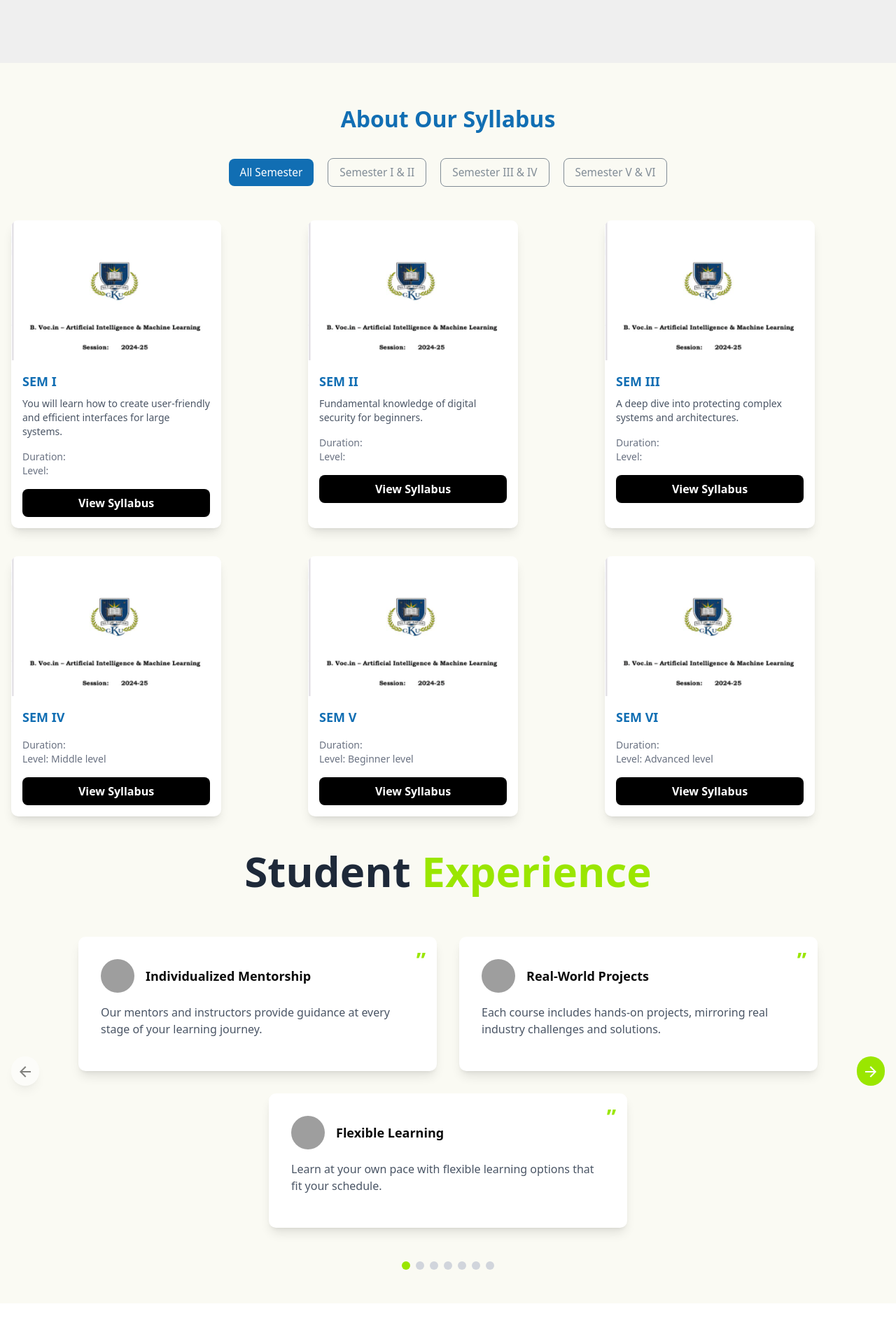
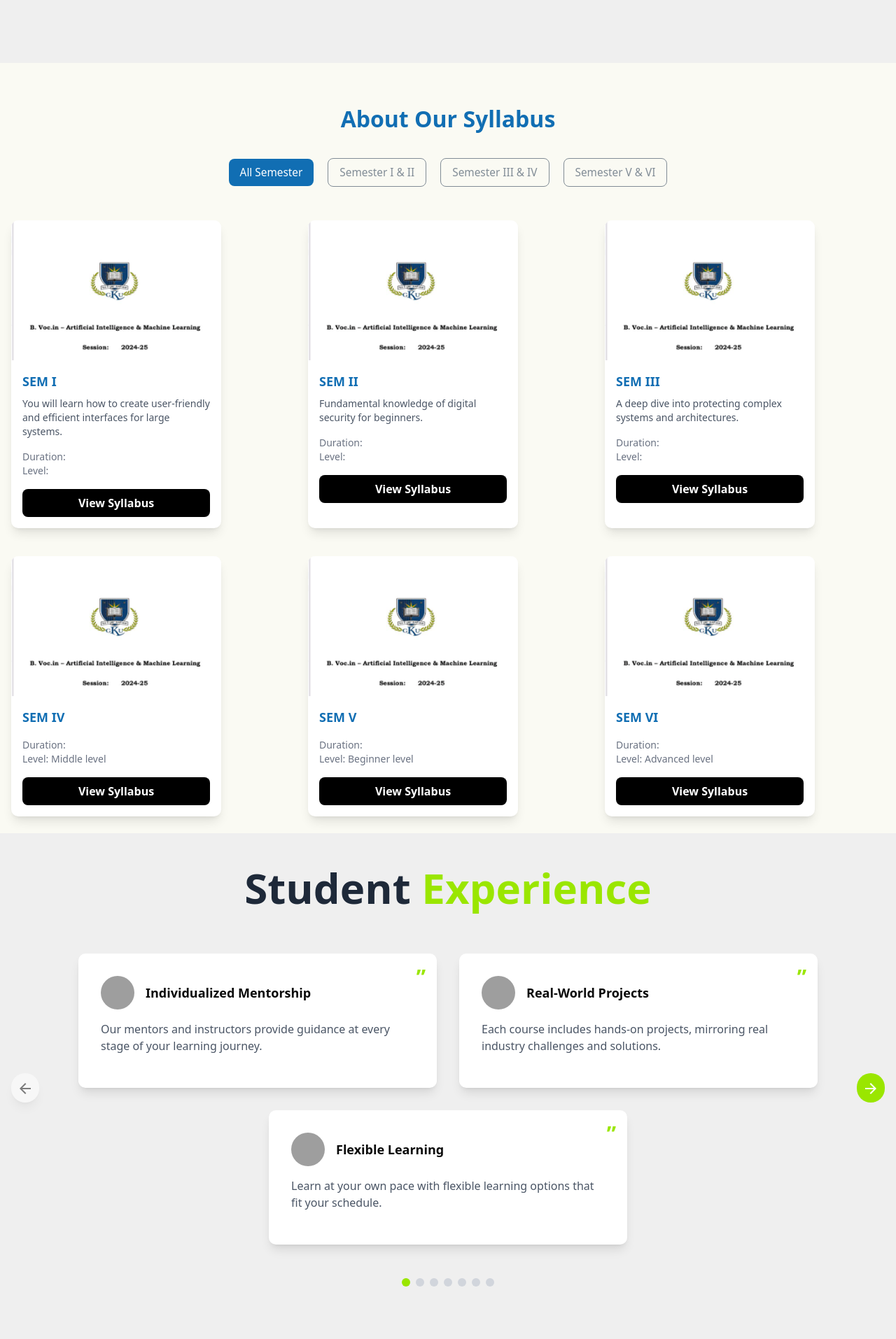
Before and after one commit to Code4Bharat1/BVOC_AIML, a Next.js app: page / in a window 1280 px wide. Shown: the part 3280-5194 px from the top of the page at 70% size. Built offline with nearby package versions, Linux system fonts and the light colour scheme; grey boxes are pictures that could not be loaded.

Commit message:
-  Made changes in UIof StudentExperiance.

```diff
--- a/src/components/StudentExperiance/StudentExperiance.jsx
+++ b/src/components/StudentExperiance/StudentExperiance.jsx
@@ -167,7 +167,7 @@ const StudentExperiance = () => {
   };
 
   return (
-    <div className="w-full mx-auto my-12 px-4">
+    <div className="bg-[#efefef] min-h-screen w-full mx-auto py-12 px-4">
       {/* Section Title */}
       <div className="text-center mb-8">
         <h2 className="text-3xl md:text-6xl font-semibold text-gray-800">
--- a/src/components/Syllabuscards/SyllabusSidebar.jsx
+++ b/src/components/Syllabuscards/SyllabusSidebar.jsx
@@ -80,7 +80,7 @@ const CourseFilterBar = () => {
   };
 
   return (
-    <div className="w-full mt-14">
+    <div className="w-full py-6">
       {/* Section Heading */}
       <h2 className="text-center text-[6vw] md:text-[2.5vw] font-bold text-[#116EB3]">
         About Our Syllabus
```
